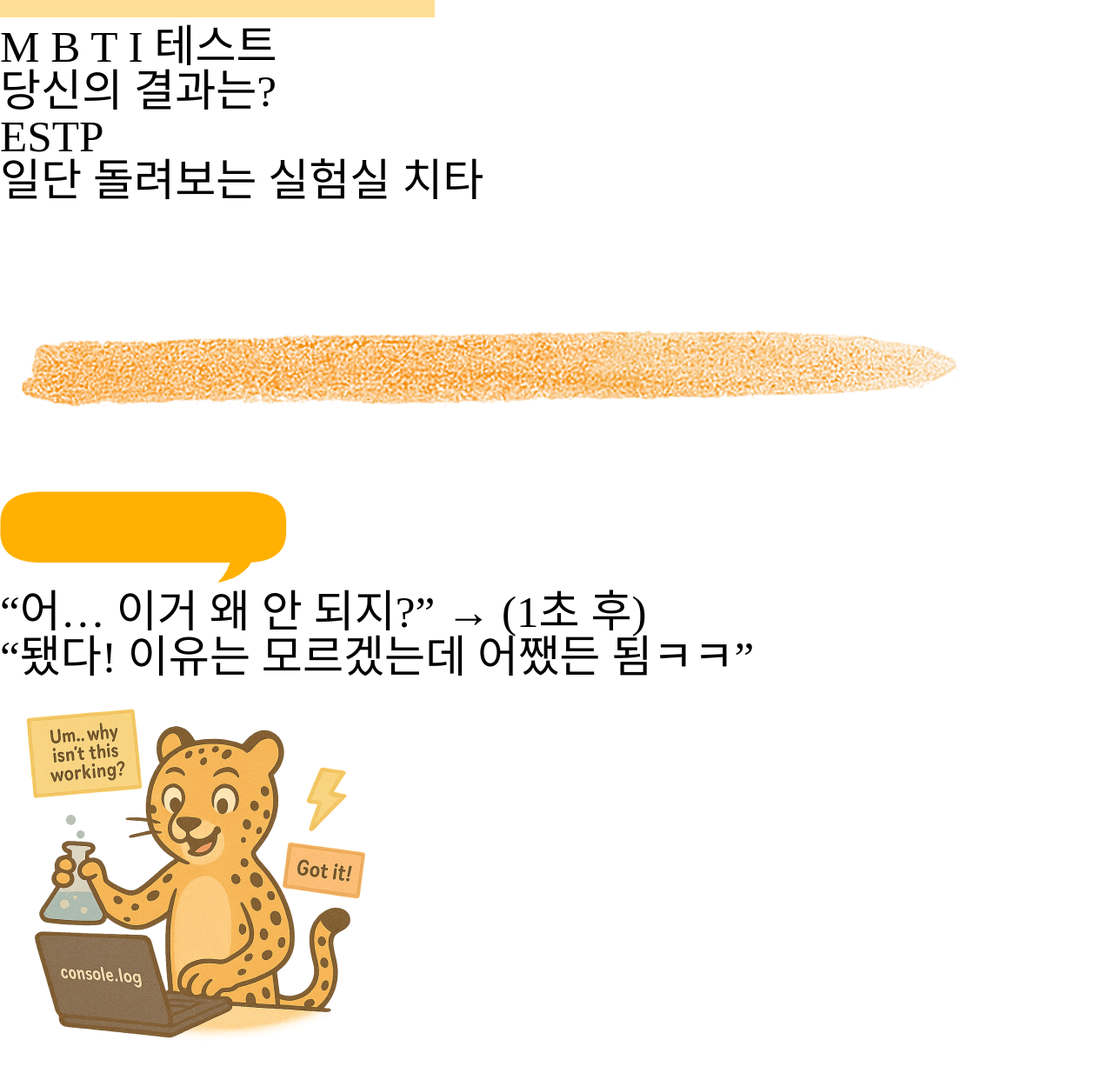
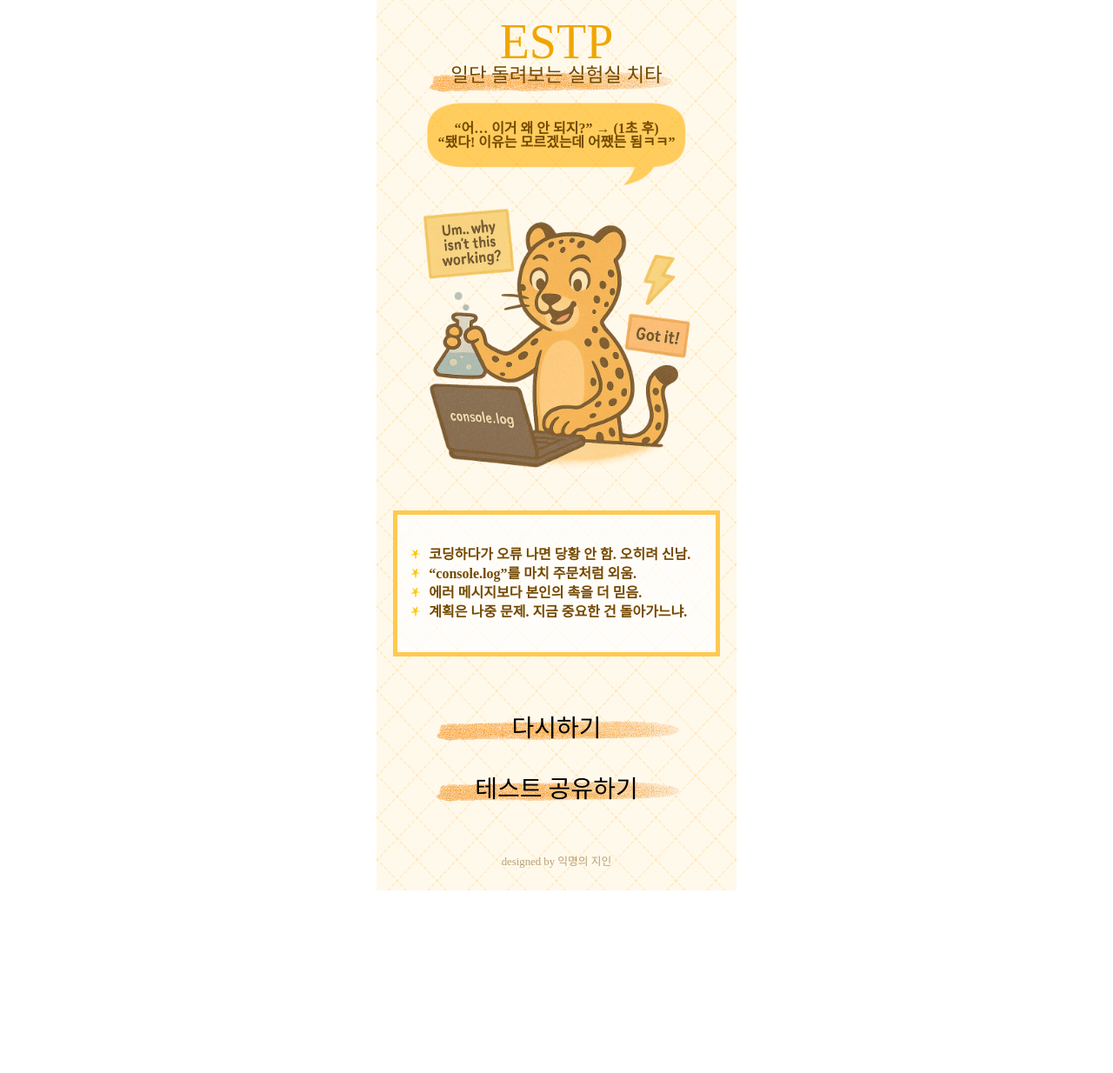
Before and after one commit to parkdasom0214/study-mbti, a plain HTML site: page ESTP.html in a window 1280 px wide. Shown: the part 161-1395 px from the top of the page at 87% size. After the commit the page ends 1189 px from the top, so only its background shows below. Drawn offline with Linux system fonts and the light colour scheme; a web font is replaced by a local one.

Commit message:
📝 style 수정

```diff
--- a/leehyemin/css/style.css
+++ b/leehyemin/css/style.css
@@ -65,6 +65,237 @@ html {
   --mbti-size: 3.5rem;
   --btn-size: 1.75rem;
 }
+
+/* -----------------------------------------------
+  PC 전용 영역 (최대 414px)
+--------------------------------------------------*/
+
+@media screen and (min-width: 415px) {
+
+  html {
+
+    width: 414px;
+
+    margin: 0 auto;
+  }
+
+  body {
+    margin: 0 auto;
+
+    height: auto;
+    background: url(../img/main_bg.png) top / 414px 1185px no-repeat;
+  }
+
+  .wrap-body {
+    margin-left: auto;
+  }
+
+  button {
+    position: relative;
+    display: inline-block;
+    margin-bottom: 30px;
+    font-family: Cafe24Danjunghae;
+    font-size: 28px;
+  }
+
+  button:hover {
+    color: var(--txt-color);
+  }
+
+  /* header 영역 */
+
+  .content-header {
+    position: fixed;
+    top: 0;
+    text-align: center;
+    z-index: 100;
+  }
+
+  .wrap-titbg {
+    position: relative;
+  }
+
+  .wrap-titbg img {
+    width: 414px;
+  }
+
+  .wrap-tit-txt {
+    position: absolute;
+    top: 35.2px;
+    left: 74px;
+  }
+
+  .tit-sup {
+    margin-bottom: 4.8px;
+    color: #ff8749;
+    font-family: Dovemayo-Medium;
+    font-weight: bold;
+    font-size: 22.4px;
+  }
+
+  .tit-result {
+    font-family: Cafe24Danjunghae;
+    font-size: 48px;
+  }
+
+  .tit-sup-M {
+    color: #ff5757;
+  }
+  .tit-sup-B {
+    color: #c54bff;
+  }
+  .tit-sup-T {
+    color: #5477ff;
+  }
+  .tit-sup-I {
+    color: #5bdf2e;
+  }
+
+
+/* main 영역 */
+.content-main {
+  display: flex;
+  flex-direction: column;
+  justify-content: center;
+  align-items: center;
+
+  margin-top: 181px;
+}
+
+.wrap-main-content {
+  display: flex;
+  flex-direction: column;
+  justify-content: center;
+  align-items: center;
+}
+
+.txt-mbit {
+  color: var(--mbti-color);
+  font-size: 56px;
+  font-family: KOTRA_BOLD-Bold;
+}
+
+.wrap-mbit-desc {
+  display: inline-block;
+  text-align: center;
+}
+
+.txt-mbit-desc {
+  position: relative;
+
+  color: var(--txt-color);
+
+  text-align: center;
+  font-family: Pretendard-Bold;
+  font-size: 22.4px;
+}
+
+.desc-bg-img {
+  position: absolute;
+  top: 206px;
+  transform: translateX(-50%);
+
+  width: 304px;
+  height: auto;
+  z-index: -1;
+}
+
+.wrap-speech {
+  display: flex;
+  flex-direction: column;
+  justify-content: center;
+  align-items: center;
+  position: relative;
+
+  width: 90%;
+  margin: 20px auto;
+}
+
+.img-speech-bubble {
+  width: 80%;
+  opacity: 60%;
+}
+
+.txt-quote {
+  position: absolute;
+  top: 22px;
+
+  color: var(--txt-color);
+
+  text-align: center;
+  font-family: Dovemayo-Medium;
+  font-weight: bold;
+  font-size: 16px;
+}
+
+.img-mbti {
+  width: 95%;
+  margin-bottom: 20px;
+}
+
+.main-txt-box {
+  width: 90%;
+  padding: 35px 15px;
+  margin-bottom: 40px;
+  text-align: left;
+  border: 5px solid var(--box-border-color);
+  background-color: rgba(255, 255, 255, 0.7);
+}
+
+.main-txt-box ul li {
+  color: var(--txt-color);
+  font-family: Dovemayo-Medium;
+  font-size: 16px;
+  font-weight: bold;
+  line-height: 22px;
+}
+
+.main-txt-box ul li::before {
+  content: "";
+  display: inline-block;
+  width: 11px;
+  height: 11px;
+  margin-right: 10px;
+  background: url(../img/star.png) no-repeat center / contain;
+}
+
+/* btn-box 영역 */
+
+.btn-box {
+  margin-bottom: 30px;
+}
+
+.wrap-btn {
+  display: flex;
+  flex-direction: column;
+}
+
+/* 버튼 배경 이미지 */
+.btn-with-bg .btn-bg {
+  position: absolute;
+  top: -24px;
+  left: -50px;
+  width: 304px;
+  height: auto;
+  object-fit: cover;
+  z-index: -1;
+  pointer-events: none;
+}
+
+/* footer 영역 */
+.content-footer {
+  text-align: center;
+}
+
+.footer-copyright {
+  color: var(--txt-color);
+  opacity: 0.5;
+  font-size: 12.8px;
+  margin-bottom: 30px;
+}
+}
+
+
 
 
 /* -----------------------------------------------
```
